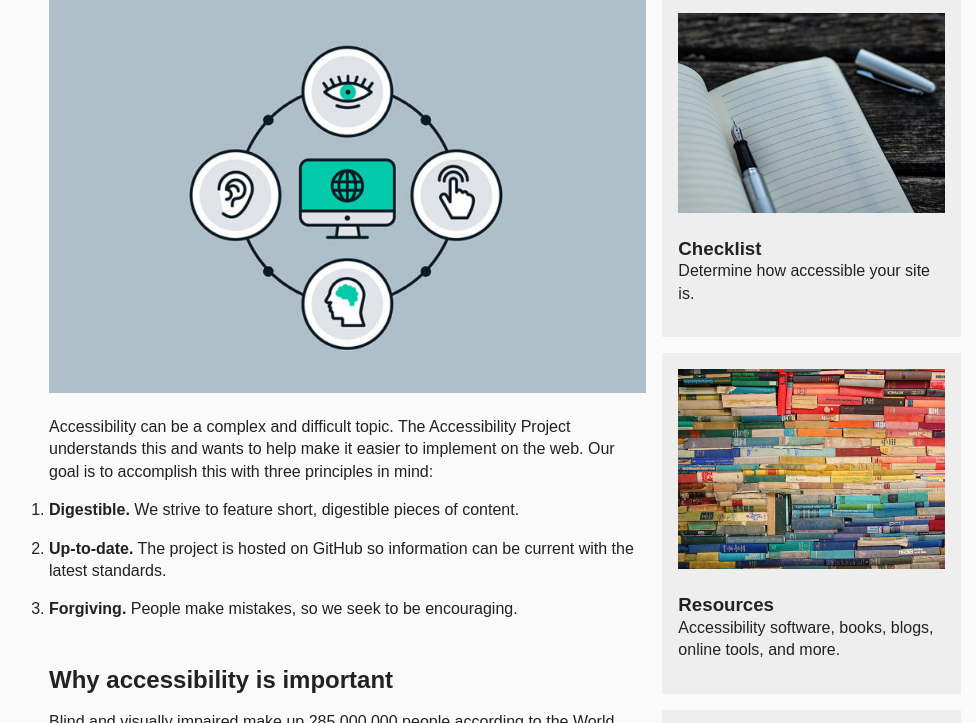
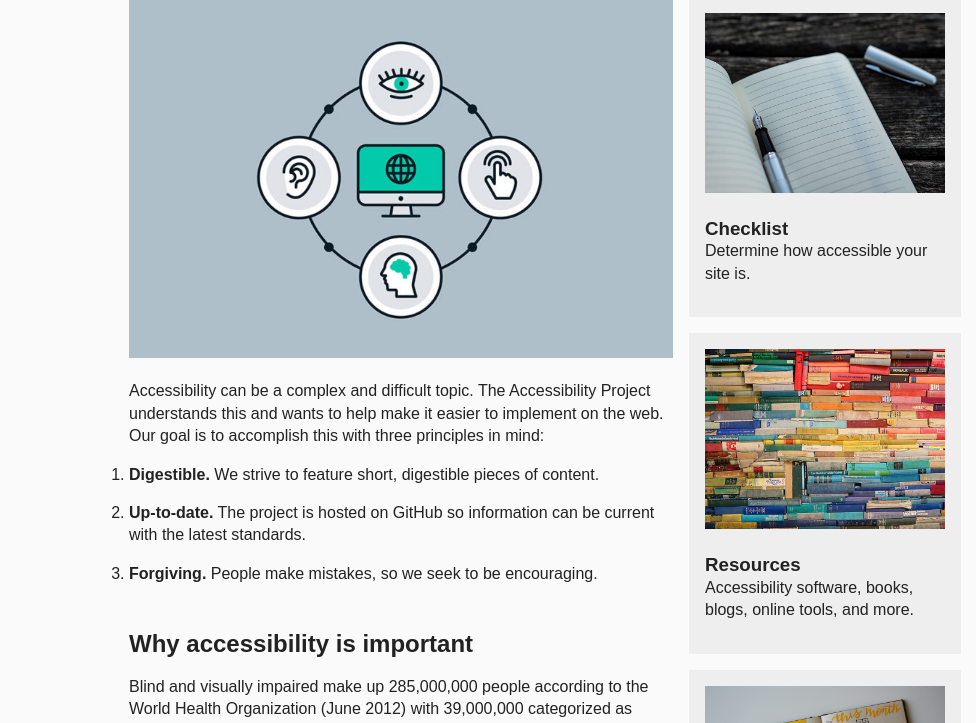
Before and after one commit to livgiessinger/livgiessinger.github.io, a plain HTML site: page grc339/flexbox-basic-layout/index.html in a window 1280 px wide. Shown: the part 143-866 px from the top of the page, without its empty margins (135-1111 px from the left). Drawn offline with Linux system fonts and the light colour scheme.

Commit message:
Update flexbox.css

```diff
--- a/grc339/flexbox-basic-layout/flexbox.css
+++ b/grc339/flexbox-basic-layout/flexbox.css
@@ -81,7 +81,7 @@ section p {
 @media only screen and (min-width: 60em) {
 
   div.container {
-    margin: 1em 10em 1em 10em;
+    margin: 1em 10em 1em 15em;
   }
 
 }
```
